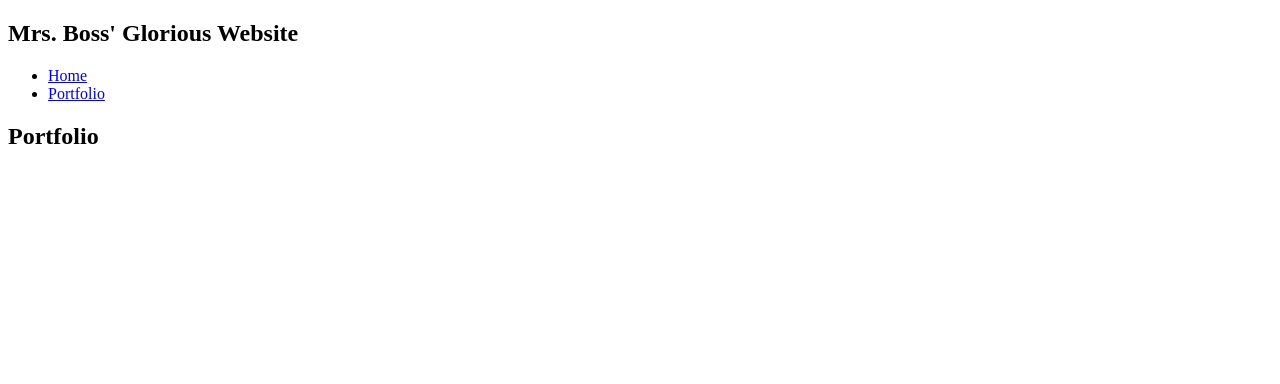
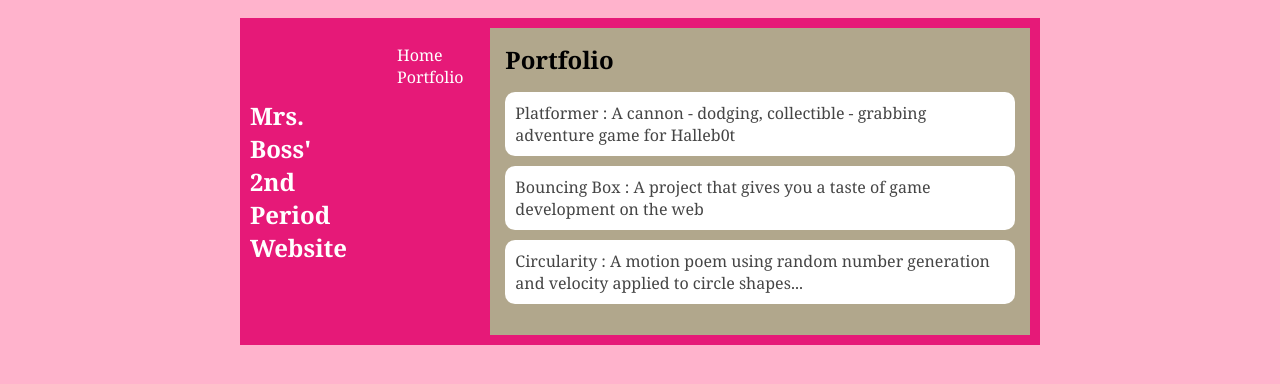
Before and after one commit to CourtneyBoss/CourtneyBoss.github.io, a plain HTML site: page portfolio.html in a window 1280 px wide. Drawn offline with Linux system fonts and the light colour scheme.

Commit message:
finished

```diff
--- a/portfolio.html
+++ b/portfolio.html
@@ -2,13 +2,14 @@
 <html>
     <head>
         <title>Mrs. Boss' Website 2nd Period</title>
+        <link rel="stylesheet" href="style.css">
     </head>
 
     <body>
       <div id="all-contents">
         <div id="all-contents">
             <nav>
-                <h1>Mrs. Boss' Glorious Website</h1>
+                <h1>Mrs. Boss' 2nd Period Website</h1>
                 <ul id="nav-ul">
                     <li class="nav-li">
                         <a class="nav-a" href="index.html">Home</a>
@@ -21,7 +22,9 @@
                     <div class="content">
                         <h1>Portfolio</h1>
                 <ul id="portfolio">
-
+                    <li><a href="projects/platformer/">Platformer : A cannon - dodging, collectible - grabbing adventure game for Halleb0t</a></li>
+                    <li><a href="projects/bouncing-box/">Bouncing Box : A project that gives you a taste of game development on the web </a></li>
+                    <li><a href="projects/circularity/">Circularity : A motion poem using random number generation and velocity applied to circle shapes...</a></li>
                 </ul>
                     </div>
                 </main>
--- a/style.css
+++ b/style.css
@@ -135,3 +135,28 @@ h2, h3 {
       justify-content: center;
     }
 }
+/* portfolio styles */
+.content h1 {
+  color: black;
+}
+
+#portfolio {
+  list-style-type: none;
+  padding-left: 0;
+}
+
+#portfolio li {
+  background: #fff;
+  padding: 10px;
+  border-radius: 10px;
+  margin-bottom: 10px;
+}
+
+#portfolio li:hover {
+  background: #eee;
+}
+
+#portfolio a {
+  text-decoration: none;
+  color: #454545;
+}
```
